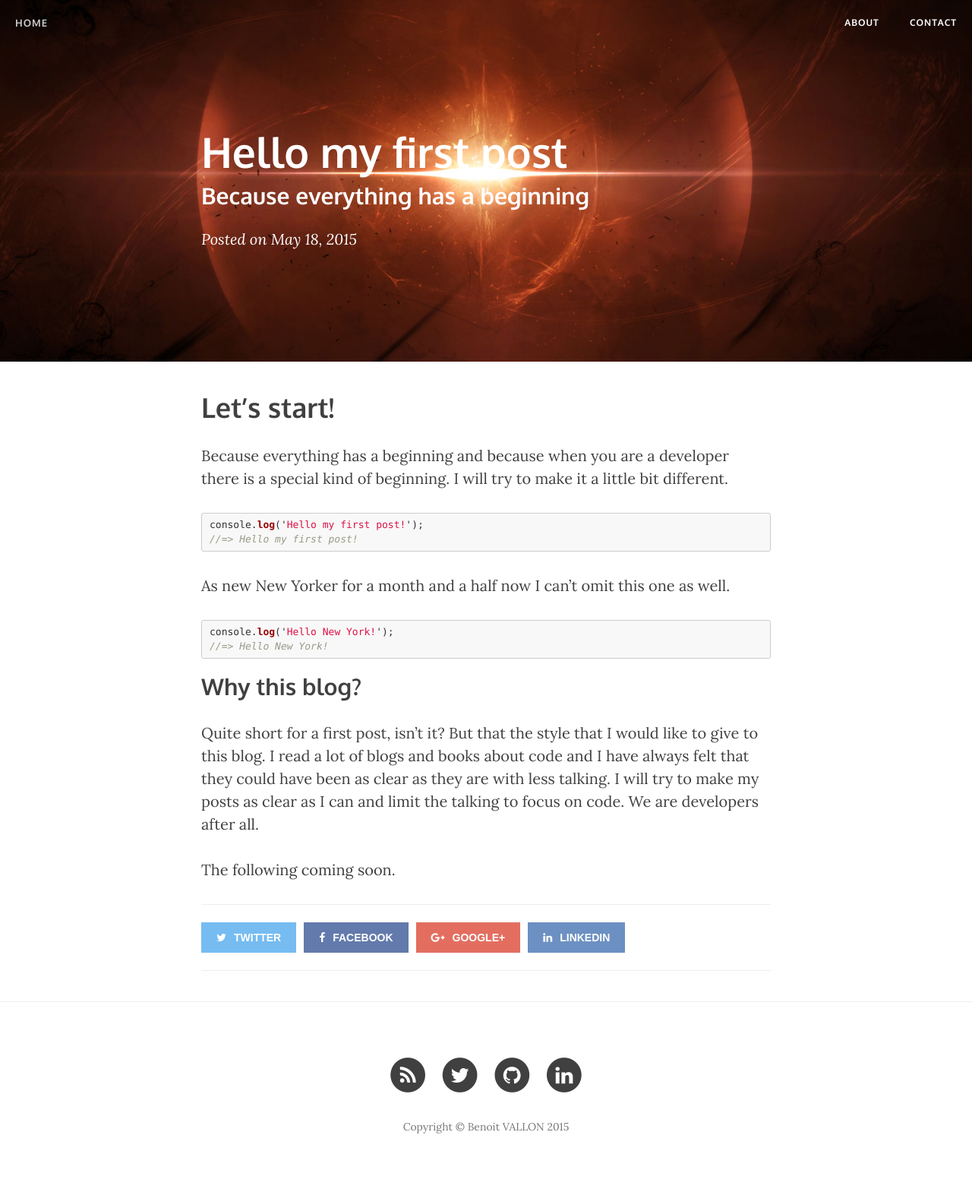
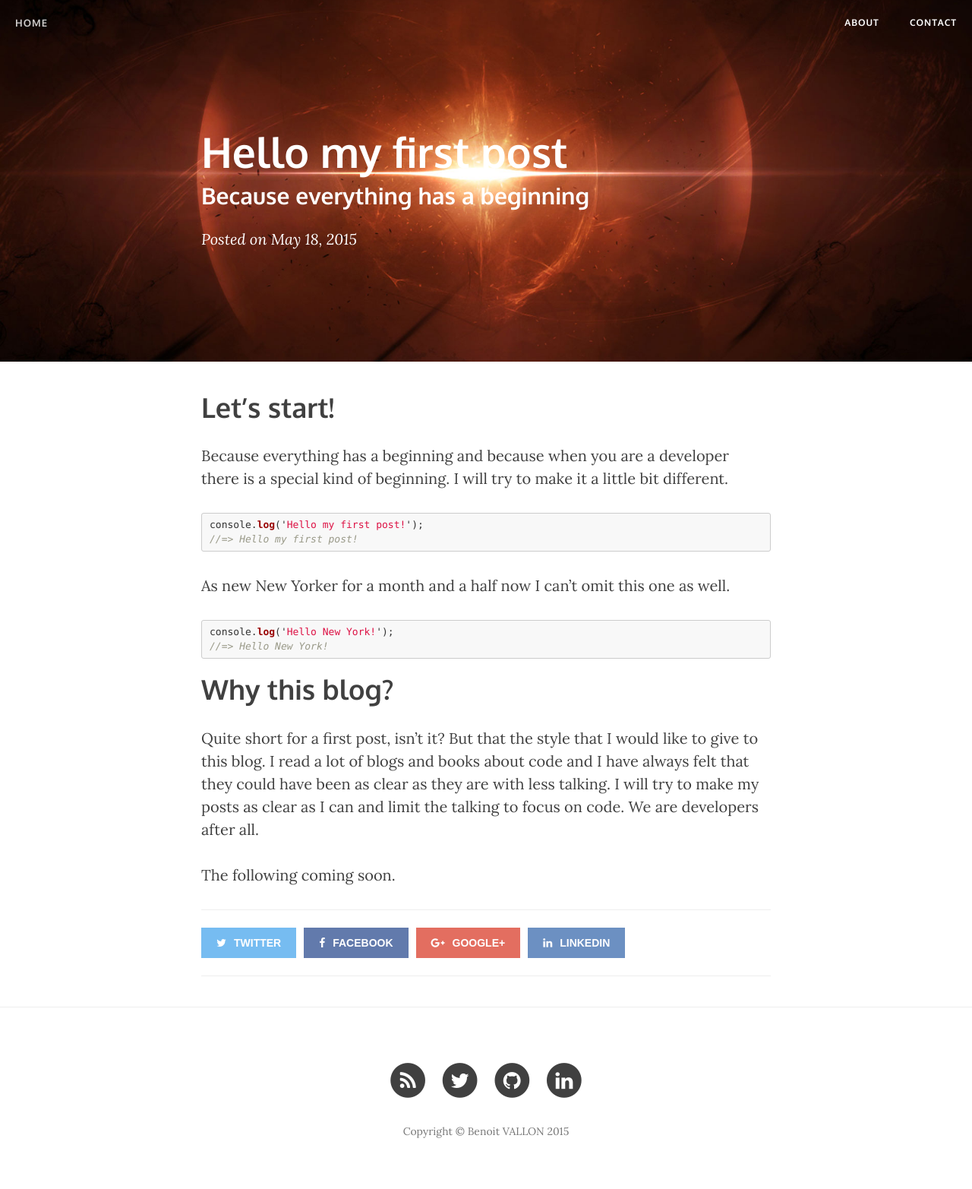
Before and after one commit to benoitvallon/benoitvallon.github.io, a Jekyll site: the page built from _posts/2015-05-18-hello-my-first-post.md, in a window 1280 px wide. Shown: the whole page at 76% size. Built offline with Jekyll 4.4.1, drawn with Linux system fonts in a browser that asks for light colours; nearby versions of some CDN libraries; Markdown is read by kramdown in place of the engine named in the settings; comment, search, counter and statistics services are not loaded.

````diff
--- a/_posts/2015-05-18-hello-my-first-post.md
+++ b/_posts/2015-05-18-hello-my-first-post.md
@@ -26,7 +26,7 @@ console.log('Hello New York!');
 //=> Hello New York!
 ```
 
-## Why this blog?
+# Why this blog?
 
 Quite short for a first post, isn't it? But that the style that I would like to give to this blog. I read a lot of blogs and books about code and I have always felt that they could have been as clear as they are with less talking. I will try to make my posts as clear as I can and limit the talking to focus on code. We are developers after all.
 
````
